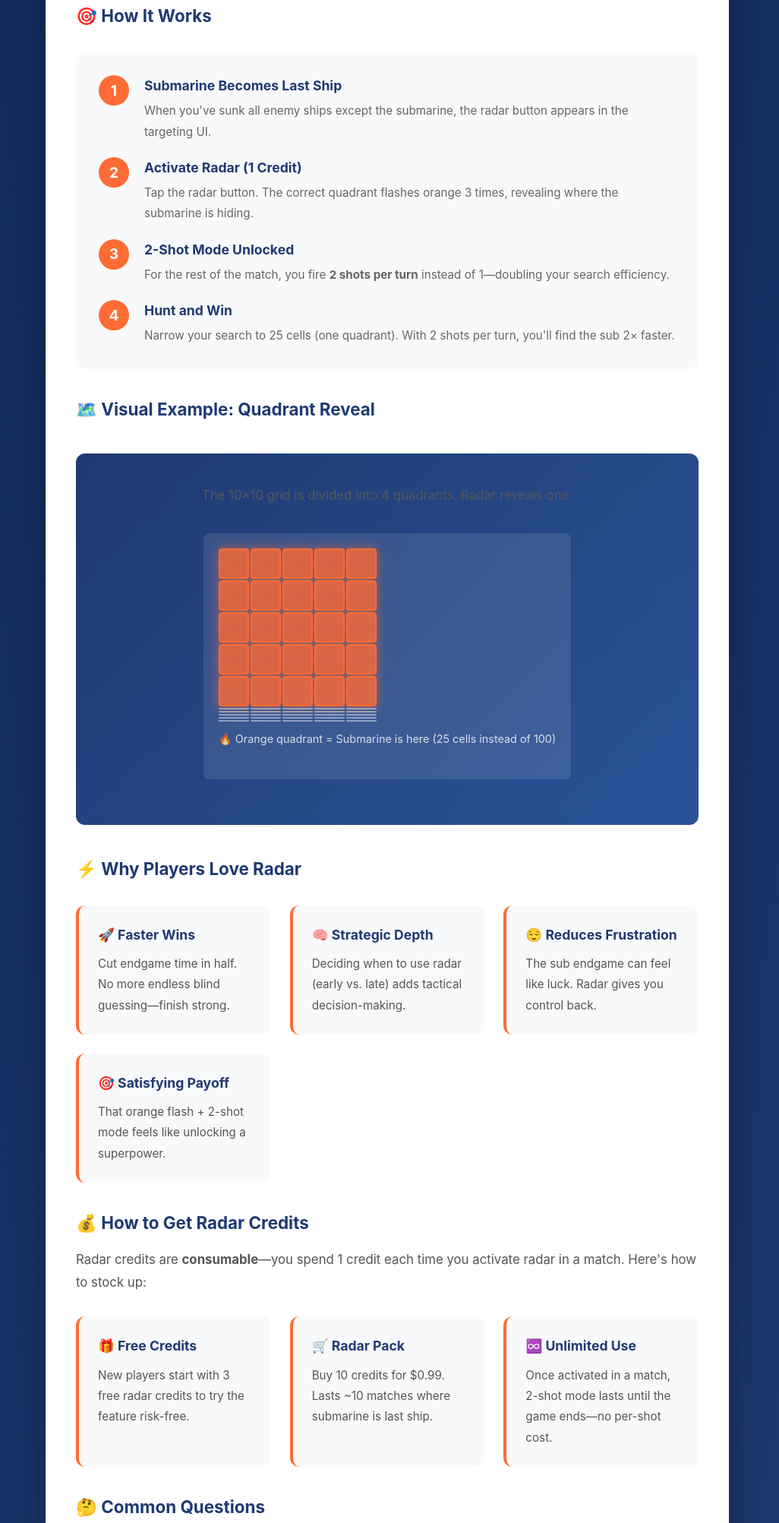
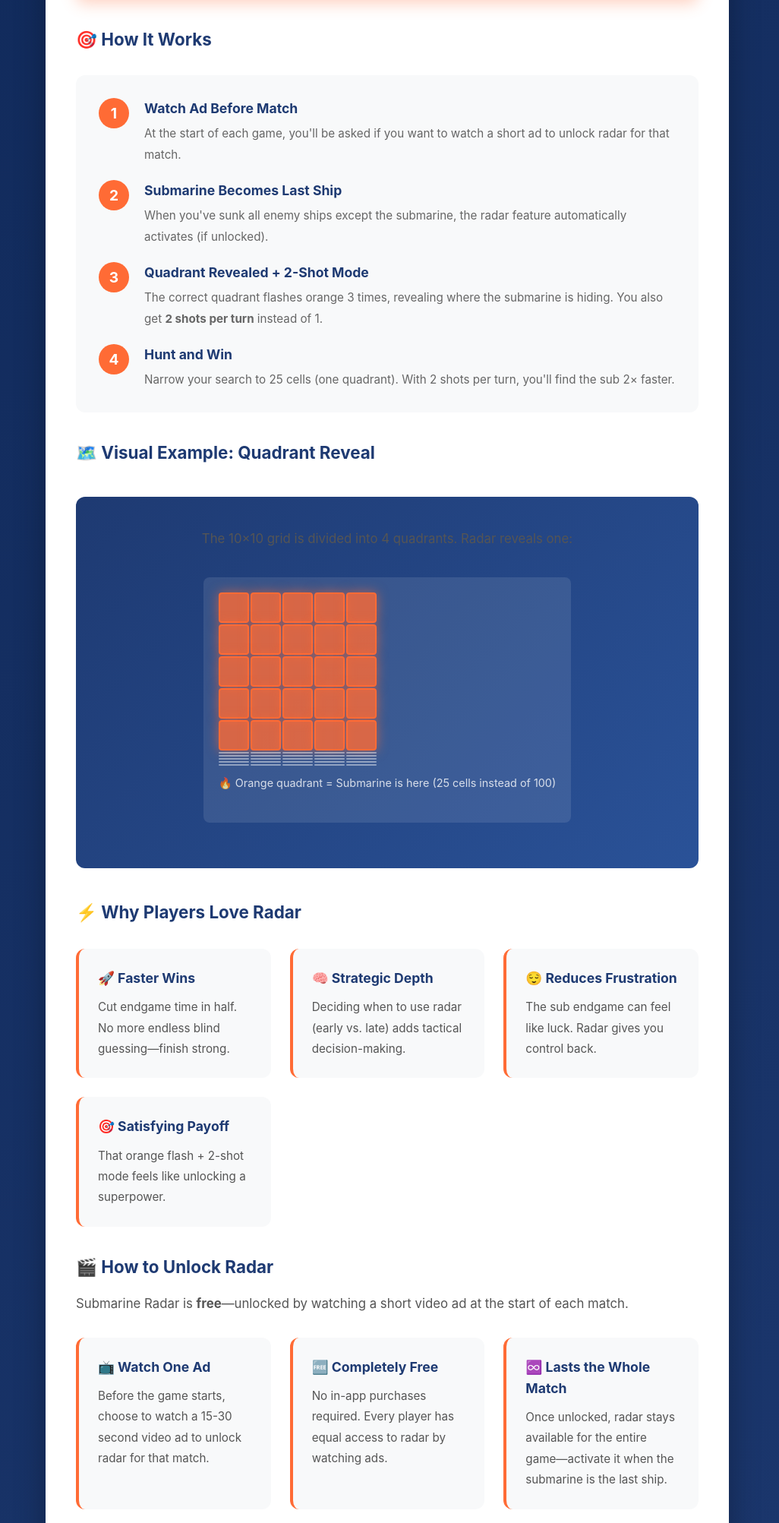
Before and after one commit to a1r2/a1r2.github.io, a plain HTML site: page sea-grid-tactics/submarine-radar.html in a window 1280 px wide. Shown: the part 777-2782 px from the top of the page at 76% size, without its empty margins (130-1156 px from the left). Drawn offline with Linux system fonts and the light colour scheme.

Commit message:
Fix Submarine Radar page to match actual implementation
- Changed from credit-based system to ad-based unlock (watch ad before match)
- Updated all 4 steps to reflect: watch ad → sub becomes last → activate → 2-shot mode
- Fixed FAQ to address ad-watching questions
- Removed confusing credit/purchase info (no IAPs for radar)
- Clarified: completely free, unlocked by watching 15-30 sec video ad per match

```diff
--- a/sea-grid-tactics/submarine-radar.html
+++ b/sea-grid-tactics/submarine-radar.html
@@ -321,7 +321,7 @@
             <p>
                 The submarine is the smallest, sneakiest ship—just 2 cells. When it's isolated, finding it can take 10-20+ shots of blind guessing.
                 <strong>Radar cuts that time in half</strong> by revealing which quadrant the submarine is hiding in, then unlocking
-                <strong>2 shots per turn</strong> for the rest of the match.
+                <strong>2 shots per turn</strong> for the rest of the match. Watch a quick ad at the start to unlock this game-changer.
             </p>
         </div>
 
@@ -330,24 +330,24 @@
             <div class="step">
                 <div class="step-number">1</div>
                 <div class="step-content">
-                    <h4>Submarine Becomes Last Ship</h4>
-                    <p>When you've sunk all enemy ships except the submarine, the radar button appears in the targeting UI.</p>
+                    <h4>Watch Ad Before Match</h4>
+                    <p>At the start of each game, you'll be asked if you want to watch a short ad to unlock radar for that match.</p>
                 </div>
             </div>
 
             <div class="step">
                 <div class="step-number">2</div>
                 <div class="step-content">
-                    <h4>Activate Radar (1 Credit)</h4>
-                    <p>Tap the radar button. The correct quadrant flashes orange 3 times, revealing where the submarine is hiding.</p>
+                    <h4>Submarine Becomes Last Ship</h4>
+                    <p>When you've sunk all enemy ships except the submarine, the radar feature automatically activates (if unlocked).</p>
                 </div>
             </div>
 
             <div class="step">
                 <div class="step-number">3</div>
                 <div class="step-content">
-                    <h4>2-Shot Mode Unlocked</h4>
-                    <p>For the rest of the match, you fire <strong>2 shots per turn</strong> instead of 1—doubling your search efficiency.</p>
+                    <h4>Quadrant Revealed + 2-Shot Mode</h4>
+                    <p>The correct quadrant flashes orange 3 times, revealing where the submarine is hiding. You also get <strong>2 shots per turn</strong> instead of 1.</p>
                 </div>
             </div>
 
@@ -445,36 +445,39 @@
             </div>
         </div>
 
-        <h3>💰 How to Get Radar Credits</h3>
+        <h3>🎬 How to Unlock Radar</h3>
         <p>
-            Radar credits are <strong>consumable</strong>—you spend 1 credit each time you activate radar in a match. Here's how to stock up:
+            Submarine Radar is <strong>free</strong>—unlocked by watching a short video ad at the start of each match.
         </p>
         <div class="feature-grid">
             <div class="feature-card">
-                <h4>🎁 Free Credits</h4>
-                <p>New players start with 3 free radar credits to try the feature risk-free.</p>
+                <h4>📺 Watch One Ad</h4>
+                <p>Before the game starts, choose to watch a 15-30 second video ad to unlock radar for that match.</p>
             </div>
 
             <div class="feature-card">
-                <h4>🛒 Radar Pack</h4>
-                <p>Buy 10 credits for $0.99. Lasts ~10 matches where submarine is last ship.</p>
+                <h4>🆓 Completely Free</h4>
+                <p>No in-app purchases required. Every player has equal access to radar by watching ads.</p>
             </div>
 
             <div class="feature-card">
-                <h4>♾️ Unlimited Use</h4>
-                <p>Once activated in a match, 2-shot mode lasts until the game ends—no per-shot cost.</p>
+                <h4>♾️ Lasts the Whole Match</h4>
+                <p>Once unlocked, radar stays available for the entire game—activate it when the submarine is the last ship.</p>
             </div>
         </div>
 
         <h3>🤔 Common Questions</h3>
+        <p><strong>Q: Do I have to watch an ad every match?</strong><br>
+        No—you choose at the start of each game. Skip the ad and play without radar, or watch it to unlock radar for that match.</p>
+
         <p><strong>Q: Can I use radar if the submarine isn't the last ship?</strong><br>
-        No—radar only activates when the submarine is isolated. This keeps it balanced.</p>
+        No—radar only activates when the submarine is isolated. This keeps it balanced and strategic.</p>
 
-        <p><strong>Q: Does my opponent know I used radar?</strong><br>
+        <p><strong>Q: Does my opponent know I unlocked radar?</strong><br>
         No—radar is your secret. They won't see the quadrant flash or know you have 2-shot mode.</p>
 
-        <p><strong>Q: What if I run out of credits mid-match?</strong><br>
-        You can still win without radar—it just takes longer. Buy more credits or finish with 1-shot mode.</p>
+        <p><strong>Q: What if I don't watch the ad?</strong><br>
+        You can still win without radar—it just takes longer to find the submarine. The game plays normally with 1 shot per turn.</p>
 
         <p><strong>Q: Does 2-shot mode work with the 3-miss rule?</strong><br>
         Yes! You still get 3 misses before your turn ends, but you fire 2 shots at a time. Double the firepower.</p>
```
